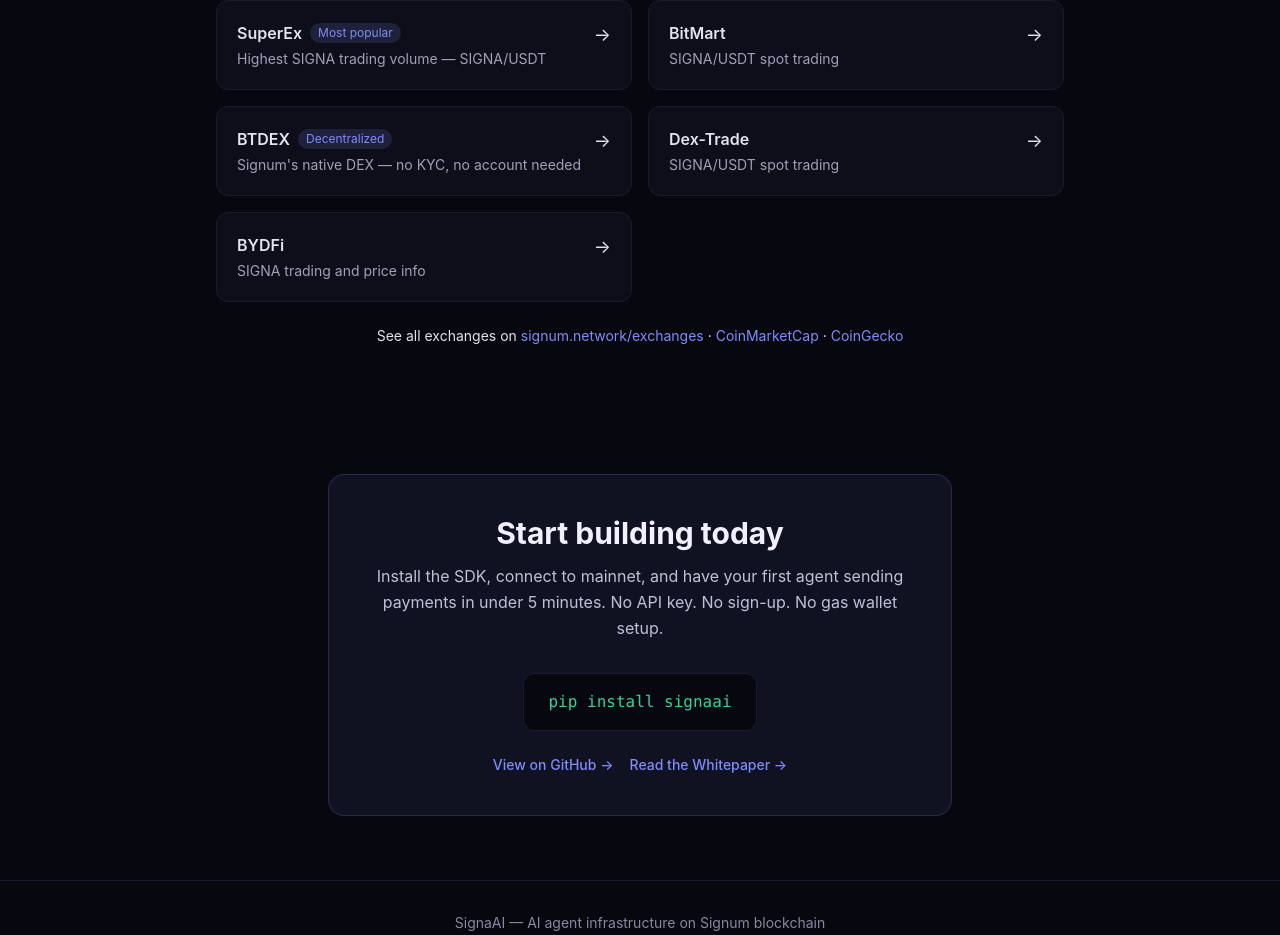
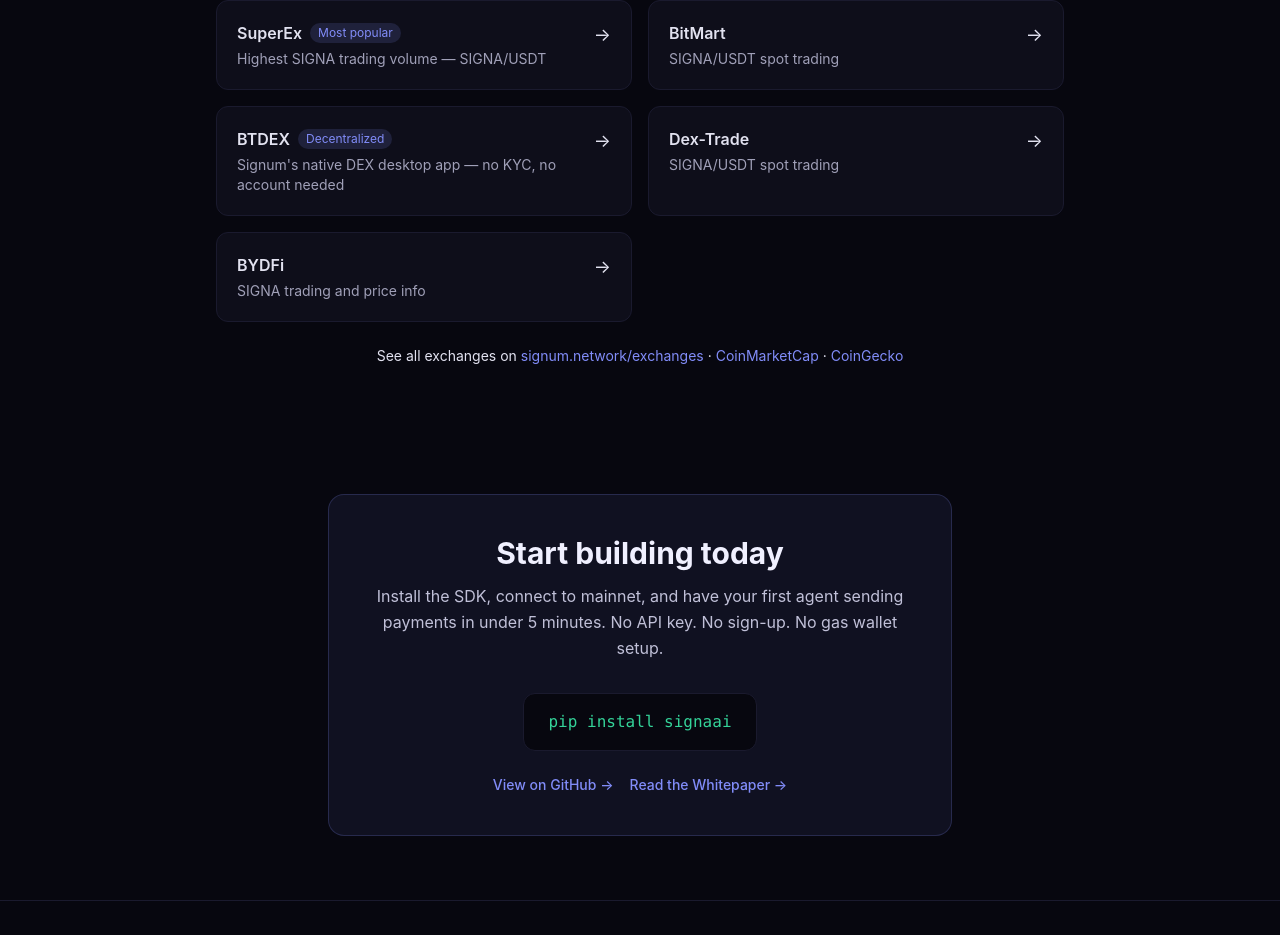
Before and after one commit to folkerds13/signaai-web, a Next.js app: page / in a window 1280 px wide. Shown: the part 3512-4447 px from the top of the page. Built offline with nearby package versions, Linux system fonts and the light colour scheme; no server answers.

Commit message:
Fix BTDEX link — points to GitHub releases (desktop app)
Co-Authored-By: Claude Sonnet 4.6 <noreply@anthropic.com>

```diff
--- a/app/page.tsx
+++ b/app/page.tsx
@@ -220,7 +220,7 @@ export default function Home() {
           {[
             { name: "SuperEx", desc: "Highest SIGNA trading volume — SIGNA/USDT", url: "https://www.superex.com/trade/SIGNA_USDT", badge: "Most popular" },
             { name: "BitMart", desc: "SIGNA/USDT spot trading", url: "https://www.bitmart.com/en-US/crypto/SIGNA", badge: null },
-            { name: "BTDEX", desc: "Signum's native DEX — no KYC, no account needed", url: "https://btdex.trade/", badge: "Decentralized" },
+            { name: "BTDEX", desc: "Signum's native DEX desktop app — no KYC, no account needed", url: "https://github.com/btdex/btdex/releases", badge: "Decentralized" },
             { name: "Dex-Trade", desc: "SIGNA/USDT spot trading", url: "https://dex-trade.com/spot/trading/SIGNAUSDT", badge: null },
             { name: "BYDFi", desc: "SIGNA trading and price info", url: "https://www.bydfi.com/en/price/signa", badge: null },
           ].map((ex) => (
```
